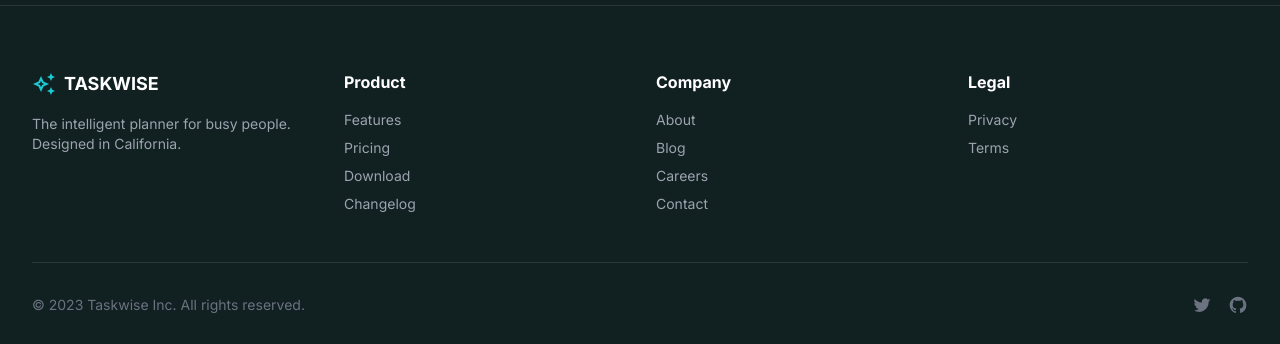
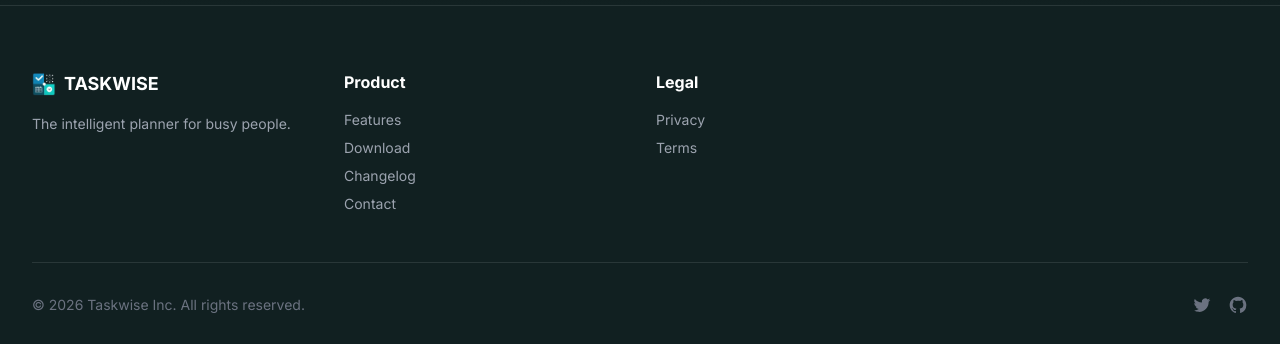
Before and after one commit to Osaseye/TASKWISE, a React (Vite) app in the folder Taskwise/: page / in a window 1280 px wide. Shown: the part 3951-4295 px from the top of the page. Built offline with nearby package versions, Linux system fonts and the light colour scheme; grey boxes are pictures that could not be loaded.

Commit message:
feat: Update Footer component with logo and adjust copyright year

```diff
--- a/Taskwise/src/components/landing/Footer.jsx
+++ b/Taskwise/src/components/landing/Footer.jsx
@@ -7,29 +7,19 @@ const Footer = () => {
         <div className="grid grid-cols-2 md:grid-cols-4 gap-8 mb-12">
           <div className="col-span-2 md:col-span-1">
             <div className="flex items-center gap-2 mb-4">
-              <span className="material-symbols-outlined text-primary">auto_awesome</span>
+              <img src="/Taskwise-icon.png" alt="Taskwise Logo" className="h-6 w-6" />
               <span className="text-lg font-bold text-white">TASKWISE</span>
             </div>
             <p className="text-sm text-gray-400">
               The intelligent planner for busy people.
-              <br />Designed in California.
             </p>
           </div>
           <div>
             <h4 className="text-white font-bold mb-4">Product</h4>
             <ul className="space-y-2 text-sm text-gray-400">
               <li><a className="hover:text-primary transition-colors" href="#">Features</a></li>
-              <li><a className="hover:text-primary transition-colors" href="#">Pricing</a></li>
               <li><a className="hover:text-primary transition-colors" href="#">Download</a></li>
               <li><a className="hover:text-primary transition-colors" href="#">Changelog</a></li>
-            </ul>
-          </div>
-          <div>
-            <h4 className="text-white font-bold mb-4">Company</h4>
-            <ul className="space-y-2 text-sm text-gray-400">
-              <li><a className="hover:text-primary transition-colors" href="#">About</a></li>
-              <li><a className="hover:text-primary transition-colors" href="#">Blog</a></li>
-              <li><a className="hover:text-primary transition-colors" href="#">Careers</a></li>
               <li><a className="hover:text-primary transition-colors" href="#">Contact</a></li>
             </ul>
           </div>
@@ -42,7 +32,7 @@ const Footer = () => {
           </div>
         </div>
         <div className="border-t border-surface-border pt-8 flex flex-col md:flex-row justify-between items-center gap-4">
-          <p className="text-sm text-gray-500">© 2023 Taskwise Inc. All rights reserved.</p>
+          <p className="text-sm text-gray-500">© 2026 Taskwise Inc. All rights reserved.</p>
           <div className="flex gap-4">
             <a className="text-gray-500 hover:text-white transition-colors" href="#">
               <span className="sr-only">Twitter</span>
```
